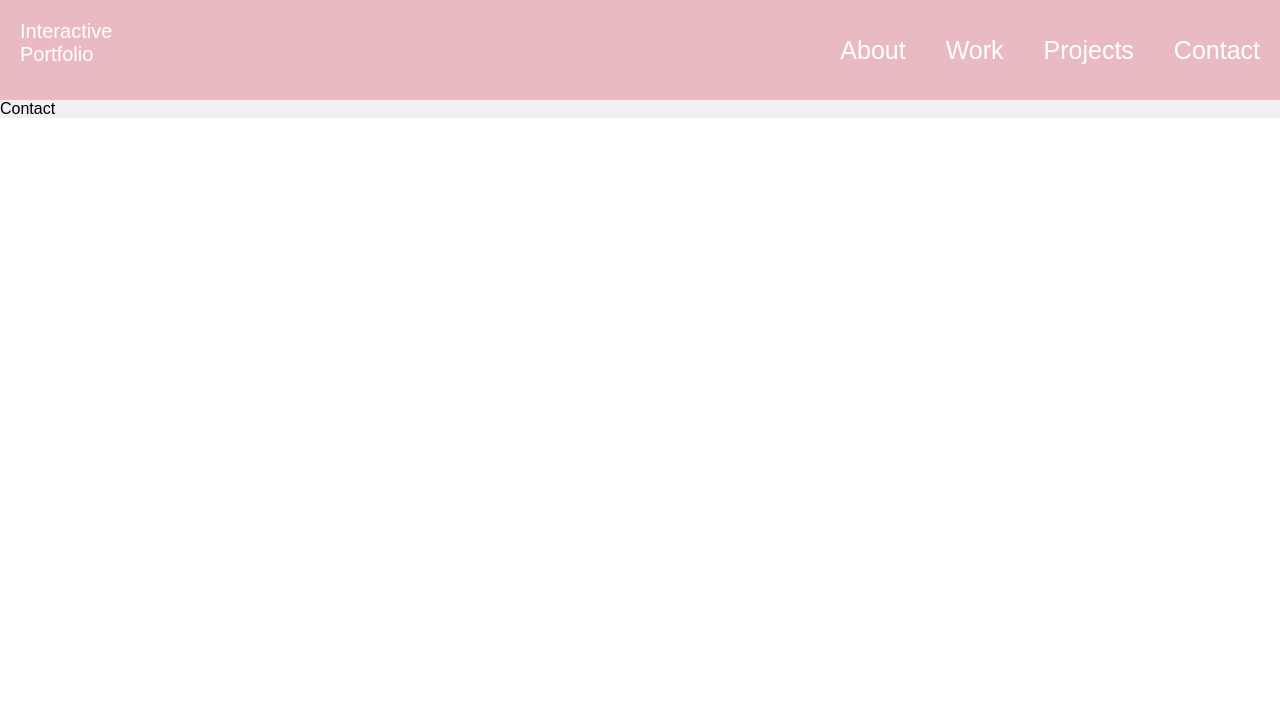
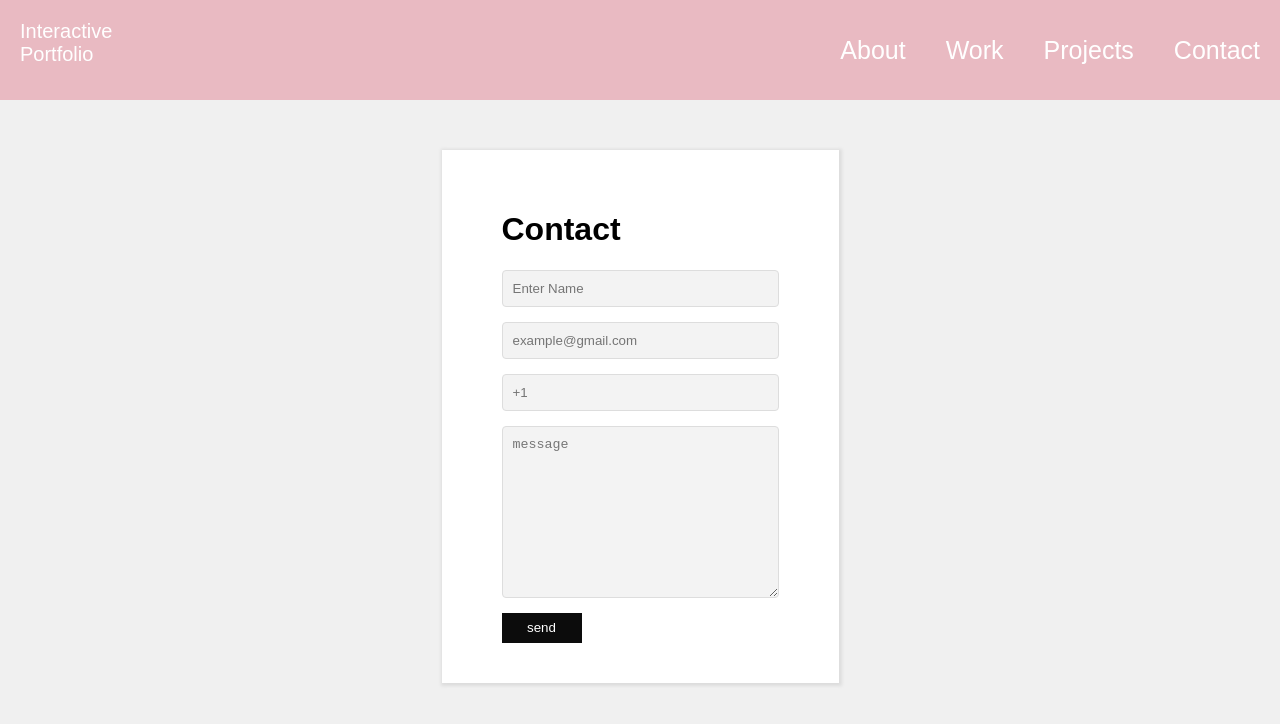
Before and after one commit to shilpashaji1204/interactive_portfolio, a React (Vite) app in the folder frontend/: page /contact in a window 1280 px wide. Shown: the top 724 px of the page. Built offline with nearby package versions, Linux system fonts and the light colour scheme.

Commit message:
Modify the contact page and did styling

```diff
--- a/frontend/src/pages/Contact.jsx
+++ b/frontend/src/pages/Contact.jsx
@@ -1,11 +1,36 @@
-import React from "react";
+import React, { useState } from "react";
+import "../styles/Contact.css";
 
 const Contact = () => {
 
+const [data, setData] = useState({name: "", email: "", phone: "", message: ""});
+
+const handleSubmit = (event) => {
+
+    event.preventDefault();
+    console.log(data);
+    setData({ name: "", email: "", phone: "", message: "" });
+};
+const handleInputChange = (event) => {
+
+    const target = event.target;
+    const value = target.value;
+    const name = target.name;
+    setData({...data, [name]: value});
+};
+
     return (
 
-        <div>Contact</div>
-    )
-}
+        <form method="post" onSubmit={handleSubmit}>
+            <h1>Contact</h1>
+            <input type="text" name="name" id="" onChange={handleInputChange} value={data.name} placeholder="Enter Name"/>
+            <input type="email" name="email" id="" onChange={handleInputChange} value={data.email} placeholder="example@gmail.com"/>
+            <input type="phone" name="phone" id="" onChange={handleInputChange} value={data.phone} placeholder="+1"/>
+            <textarea name="message" id="" cols="30" rows="10" onChange={handleInputChange} value={data.message} placeholder="message" />
+            <button type="submit">send</button>
+
+        </form>
+    );
+};
 
 export default Contact
--- /dev/null
+++ b/frontend/src/styles/Contact.css
@@ -0,0 +1,49 @@
+html, body {
+    height: 100%;
+    background-color: #f0f0f0;
+  }
+
+*{
+    box-sizing: border-box;
+}
+
+form {
+
+display: block;
+background-color: white;
+box-shadow: 1px 1px 3px 2px #ddd;
+margin: 50px auto;
+max-width: 800px;
+max-height: 700px;
+padding: 40px 60px;
+
+}
+.Contact {
+    background-color: #f0f0f0;
+}
+
+form input, textarea {
+
+    display:flex;
+    flex-direction: column;
+    width: 100%;
+    margin: 15px auto;
+    padding: 10px;
+    background-color: #f3f3f3;
+    border: 1px solid #ddd;
+    border-radius: 4px;
+
+}
+
+
+form button {
+
+    height: 30px;
+    width: 80px;
+    align-items: center;
+    border: none;
+    background-color: rgb(12, 12, 12);
+    color: #fff;
+    cursor: pointer;
+
+}
```
